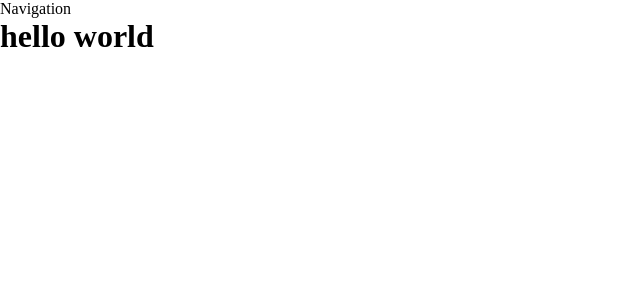
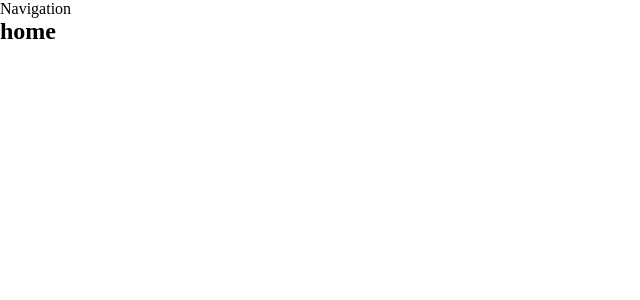
Before and after one commit to leonden/portfolio-re, a React (Vite) app in the folder portfolio/: page / in a window 1280 px wide. Shown: the top 300 px of the page, without its empty margins (0-640 px from the left). Built offline with nearby package versions, Linux system fonts and the light colour scheme.

Commit message:
minor changes

```diff
--- a/portfolio/src/App.scss
+++ b/portfolio/src/App.scss
@@ -3,3 +3,8 @@
   margin: 0;
   box-sizing: border-box;
 }
+
+section {
+  width: 100%;
+  height: 100vh;
+}
--- a/portfolio/src/App.tsx
+++ b/portfolio/src/App.tsx
@@ -1,12 +1,9 @@
-import { useState } from "react";
 import Home from "./components/Home/Home";
 import Navigation from "./components/Navigation/Navigation";
 import Head from "./components/Head/Head";
 import "./App.scss";
 
 function App() {
-  const [count, setCount] = useState(0);
-
   return (
     <>
       <Head></Head>
--- a/portfolio/src/components/Home/Home.scss
+++ b/portfolio/src/components/Home/Home.scss
@@ -1,3 +1,3 @@
-* {
+#home {
   background-color: white;
 }
--- a/portfolio/src/components/Home/Home.tsx
+++ b/portfolio/src/components/Home/Home.tsx
@@ -3,7 +3,11 @@ import "./Home.scss";
 
 class Home extends React.Component {
   render(): ReactNode {
-    return <h1>hello world</h1>;
+    return (
+      <section id="home">
+        <h1>home</h1>
+      </section>
+    );
   }
 }
 
```
